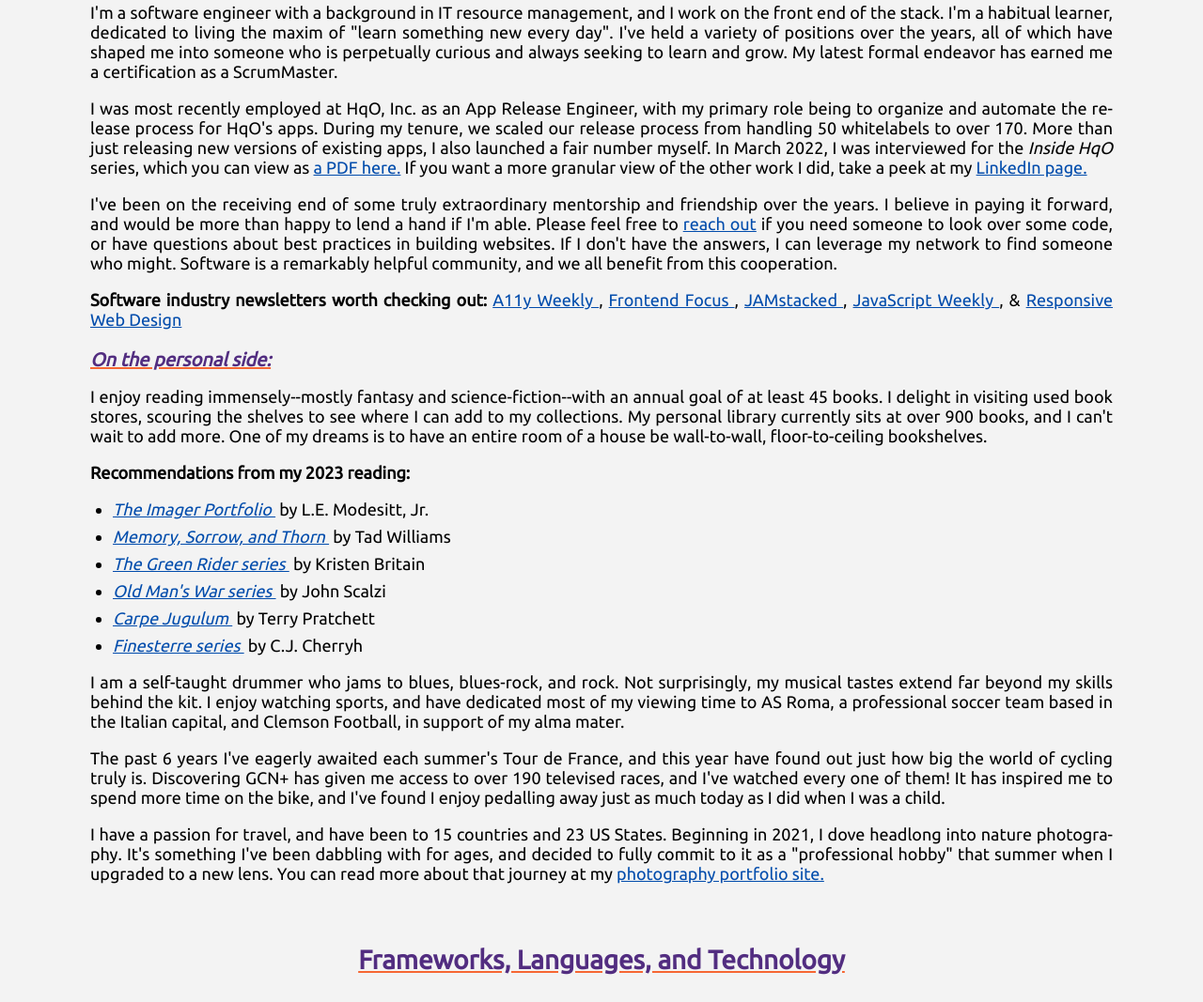
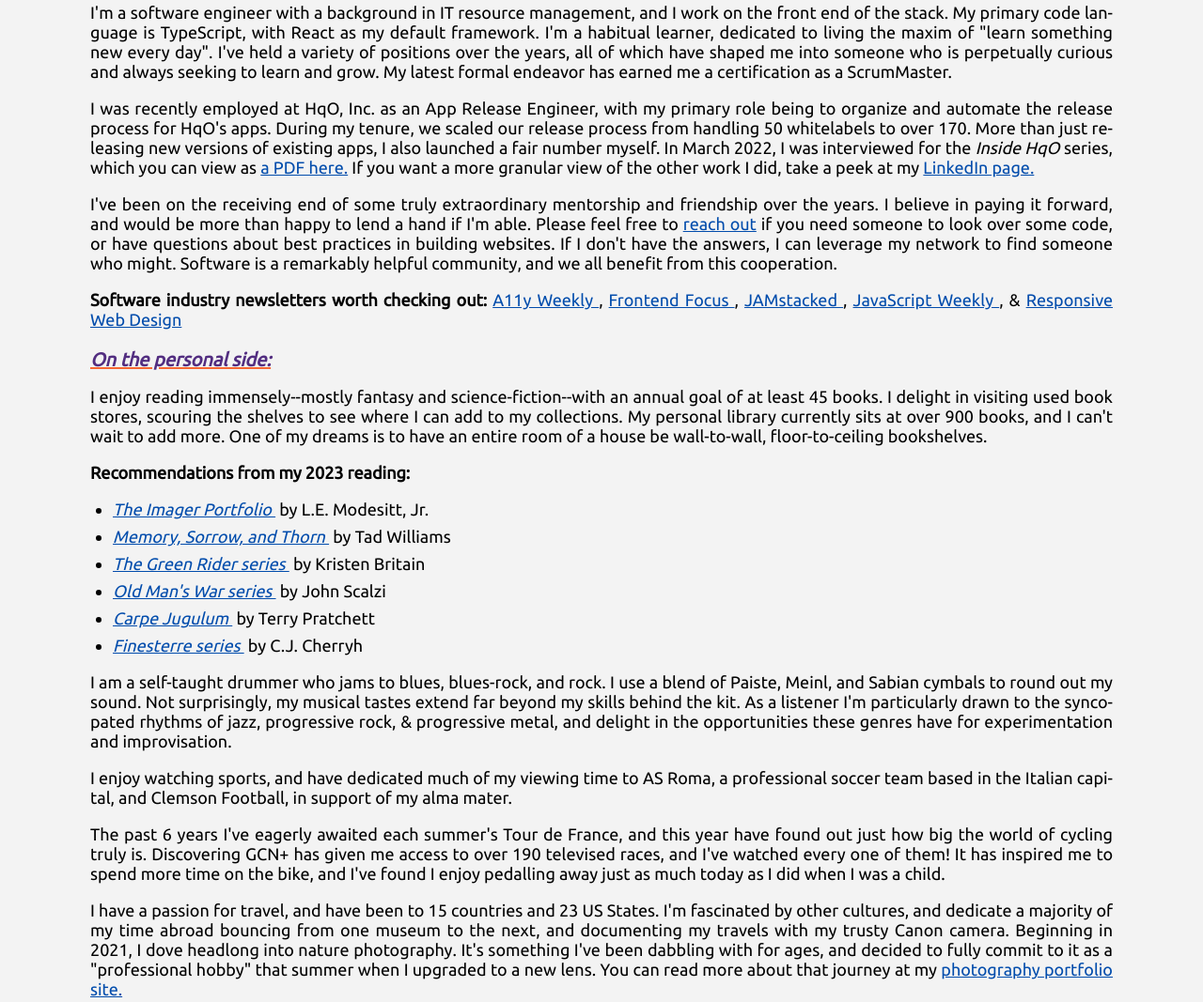
Before and after one commit to jafarlow/portfolio, a website built with webpack: page index.html in a window 1280 px wide. Shown: the part 761-1828 px from the top of the page at 94% size. Built offline with nearby package versions, Linux system fonts and the light colour scheme.

Commit message:
Updated text for about sections
Some minor updates to the professional section, and some expansion to the personal section

```diff
--- a/index.html
+++ b/index.html
@@ -43,10 +43,10 @@
         <h2 id="about" class="section-head">About Me</h2>
         <h3 class="about-header">On the business side:</h3>
         <p class="about-paragraph">
-          I'm a software engineer with a background in IT resource management, and I work on the front end of the stack. I'm a habitual learner, dedicated to living the maxim of "learn something new every day". I've held a variety of positions over the years, all of which have shaped me into someone who is perpetually curious and always seeking to learn and grow. My latest formal endeavor has earned me a certification as a ScrumMaster.
+          I'm a software engineer with a background in IT resource management, and I work on the front end of the stack. My primary code language is TypeScript, with React as my default framework. I'm a habitual learner, dedicated to living the maxim of "learn something new every day". I've held a variety of positions over the years, all of which have shaped me into someone who is perpetually curious and always seeking to learn and grow. My latest formal endeavor has earned me a certification as a ScrumMaster.
         </p>
         <p class="about-paragraph">
-          I was most recently employed at HqO, Inc. as an App Release Engineer, with my primary role being to organize and automate the release process for HqO's apps. During my tenure, we scaled our release process from handling 50 whitelabels to over 170. More than just releasing new versions of existing apps, I also launched a fair number myself. In March 2022, I was interviewed for the <i>Inside HqO</i> series, which you can view as <a class="link" href="./public/Inside-HqO-Interview.pdf" target="_blank">a PDF here.</a> If you want a more granular view of the other work I did, take a peek at my
+          I was recently employed at HqO, Inc. as an App Release Engineer, with my primary role being to organize and automate the release process for HqO's apps. During my tenure, we scaled our release process from handling 50 whitelabels to over 170. More than just releasing new versions of existing apps, I also launched a fair number myself. In March 2022, I was interviewed for the <i>Inside HqO</i> series, which you can view as <a class="link" href="./public/Inside-HqO-Interview.pdf" target="_blank">a PDF here.</a> If you want a more granular view of the other work I did, take a peek at my
           <a
             class="link"
             href="https://www.linkedin.com/in/jacob-farlow"
@@ -160,13 +160,16 @@
           </cite>&nbsp;by C.J. Cherryh</li>
         </ul>
         <p class="about-paragraph">
-          I am a self-taught drummer who jams to blues, blues-rock, and rock. Not surprisingly, my musical tastes extend far beyond my skills behind the kit. I enjoy watching sports, and have dedicated most of my viewing time to AS Roma, a professional soccer team based in the Italian capital, and Clemson Football, in support of my alma mater.
+          I am a self-taught drummer who jams to blues, blues-rock, and rock. I use a blend of Paiste, Meinl, and Sabian cymbals to round out my sound. Not surprisingly, my musical tastes extend far beyond my skills behind the kit. As a listener I'm particularly drawn to the syncopated rhythms of jazz, progressive rock, & progressive metal, and delight in the opportunities these genres have for experimentation and improvisation.
+        </p>
+        <p class="about-paragraph">
+          I enjoy watching sports, and have dedicated much of my viewing time to AS Roma, a professional soccer team based in the Italian capital, and Clemson Football, in support of my alma mater.
         </p>
         <p class="about-paragraph">
           The past 6 years I've eagerly awaited each summer's Tour de France, and this year have found out just how big the world of cycling truly is. Discovering GCN+ has given me access to over 190 televised races, and I've watched every one of them! It has inspired me to spend more time on the bike, and I've found I enjoy pedalling away just as much today as I did when I was a child.
         </p>
         <p class="about-paragraph">
-          I have a passion for travel, and have been to 15 countries and 23 US States. Beginning in 2021, I dove headlong into nature photography. It's something I've been dabbling with for ages, and decided to fully commit to it as a "professional hobby" that summer when I upgraded to a new lens. You can read more about that journey at my
+          I have a passion for travel, and have been to 15 countries and 23 US States. I'm fascinated by other cultures, and dedicate a majority of my time abroad bouncing from one museum to the next, and documenting my travels with my trusty Canon camera. Beginning in 2021, I dove headlong into nature photography. It's something I've been dabbling with for ages, and decided to fully commit to it as a "professional hobby" that summer when I upgraded to a new lens. You can read more about that journey at my
           <a
             class="link"
             href="https://jfarlow-nature.vercel.app/about"
```
